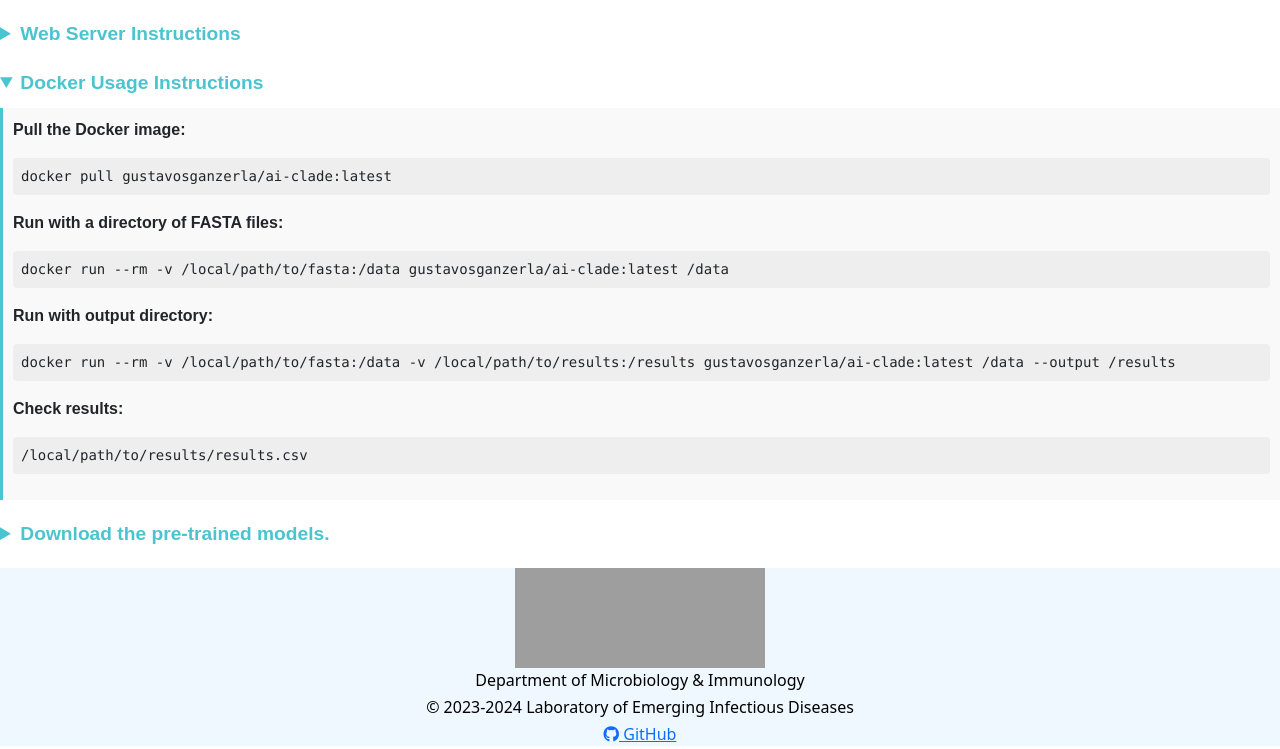
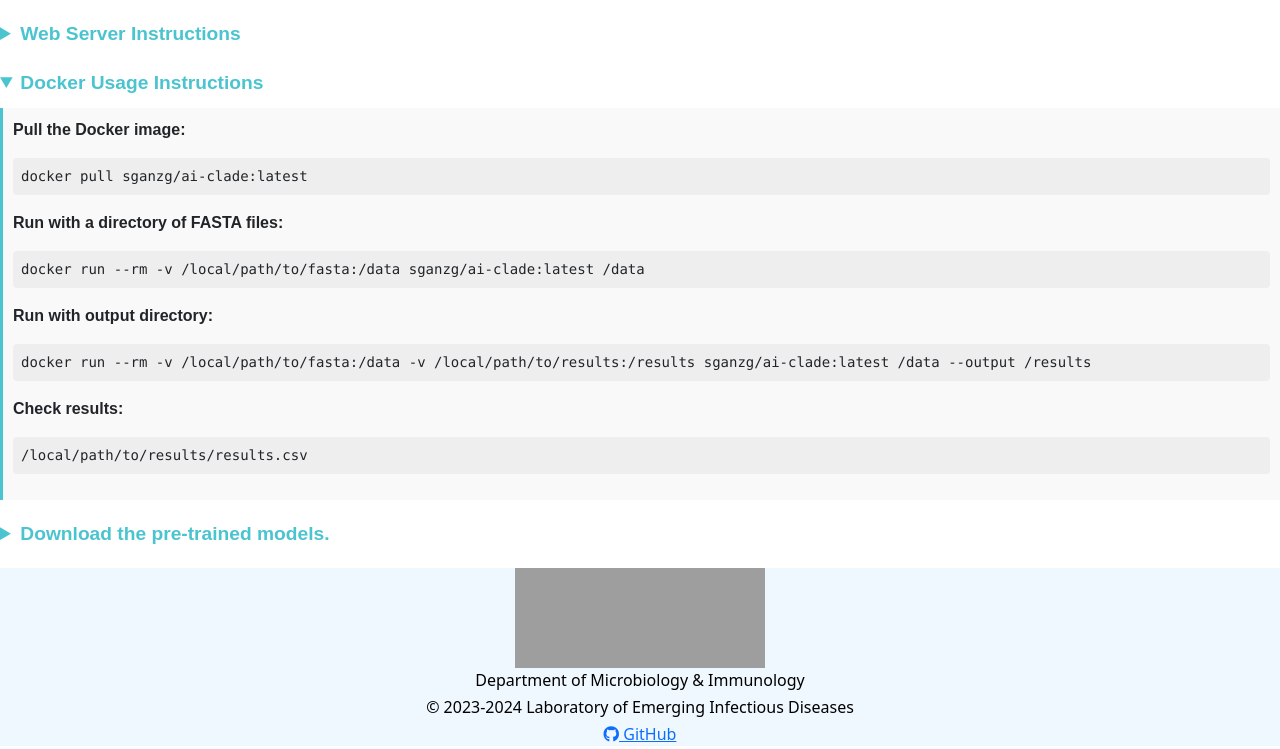
Before and after one commit to gustavsganzerla/mpxv_clade_prediction, a Django app: page /clade_predictor/how_to_use/ in a window 1280 px wide, after a click on "Docker Usage Instructions". Shown: the part 101-850 px from the top of the page. Run offline with Django 5.2, Linux system fonts and the light colour scheme; some libraries are stand-ins or nearby versions; grey boxes are pictures that could not be loaded.

Commit message:
changed docker address

```diff
--- a/django_sample/clade_predictor/templates/clade_predictor/how_to_use.html
+++ b/django_sample/clade_predictor/templates/clade_predictor/how_to_use.html
@@ -25,13 +25,13 @@
       </summary>
       <div style="margin-top: 10px; padding: 10px; border-left: 3px solid #4ac4cf; background-color: #f9f9f9;">
         <p><strong>Pull the Docker image:</strong></p>
-        <pre style="background: #eee; padding: 8px; border-radius: 4px;">docker pull gustavosganzerla/ai-clade:latest</pre>
+        <pre style="background: #eee; padding: 8px; border-radius: 4px;">docker pull sganzg/ai-clade:latest</pre>
 
         <p><strong>Run with a directory of FASTA files:</strong></p>
-        <pre style="background: #eee; padding: 8px; border-radius: 4px;">docker run --rm -v /local/path/to/fasta:/data gustavosganzerla/ai-clade:latest /data</pre>
+        <pre style="background: #eee; padding: 8px; border-radius: 4px;">docker run --rm -v /local/path/to/fasta:/data sganzg/ai-clade:latest /data</pre>
 
         <p><strong>Run with output directory:</strong></p>
-        <pre style="background: #eee; padding: 8px; border-radius: 4px;">docker run --rm -v /local/path/to/fasta:/data -v /local/path/to/results:/results gustavosganzerla/ai-clade:latest /data --output /results</pre>
+        <pre style="background: #eee; padding: 8px; border-radius: 4px;">docker run --rm -v /local/path/to/fasta:/data -v /local/path/to/results:/results sganzg/ai-clade:latest /data --output /results</pre>
 
         <p><strong>Check results:</strong></p>
         <pre style="background: #eee; padding: 8px; border-radius: 4px;">/local/path/to/results/results.csv</pre>
```
